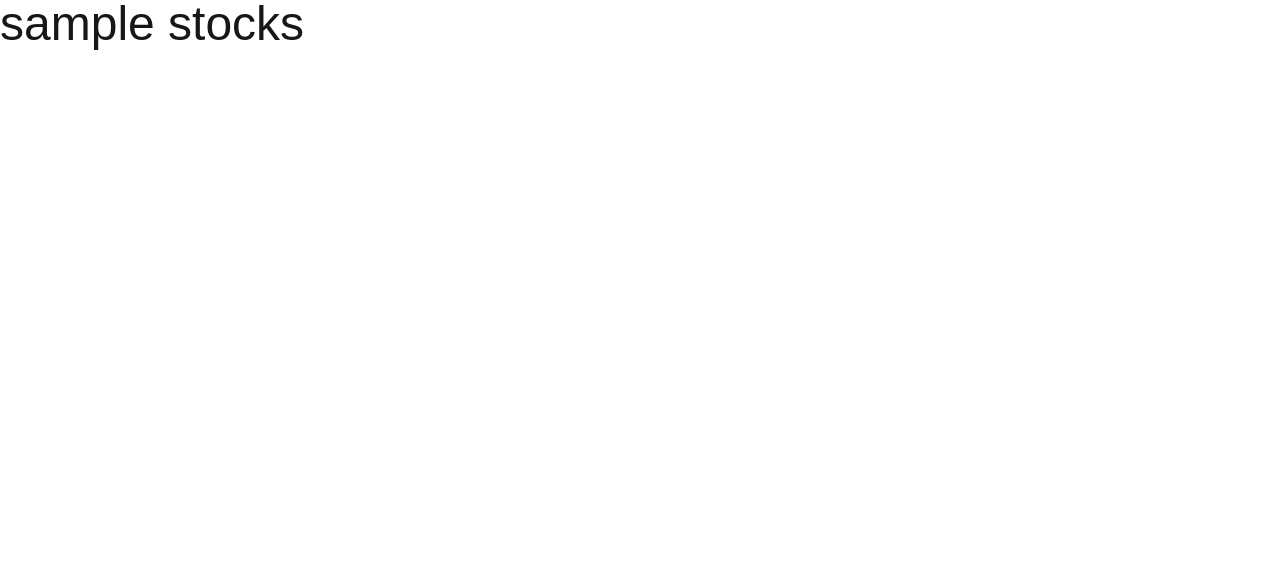
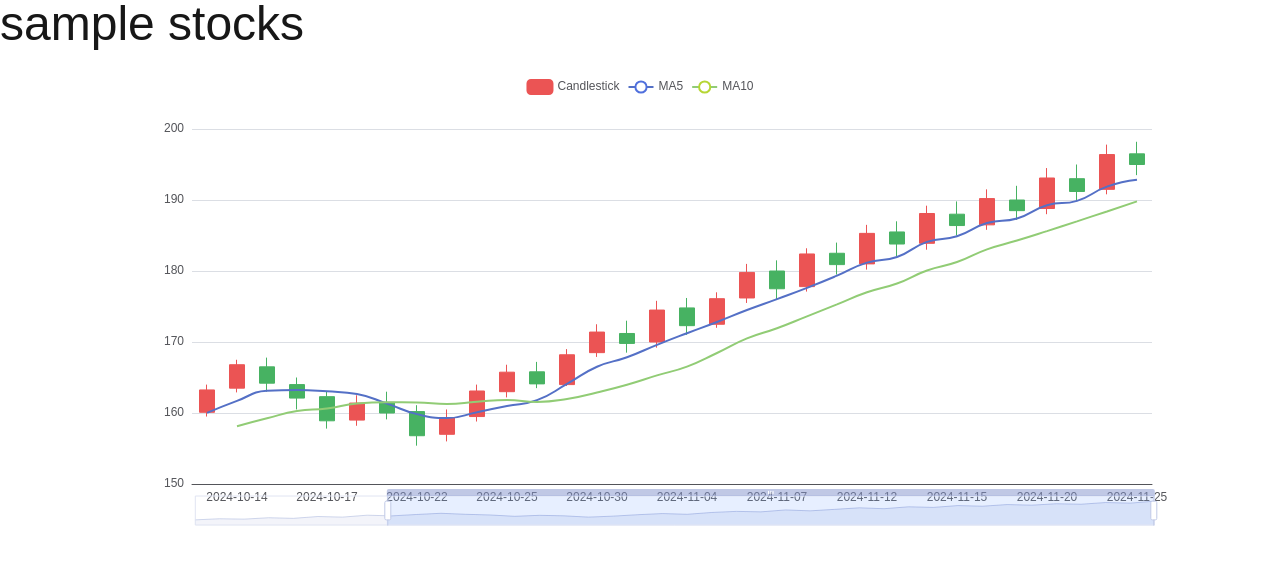
Before and after one commit to oscar374/larp-stocks, a Next.js app in the folder frontend/: page /sampleStocks in a window 1280 px wide. Shown: the top 564 px of the page. Built offline with nearby package versions, Linux system fonts and the light colour scheme.

Commit message:
larp commit
oh larppings

```diff
--- a/frontend/app/page.tsx
+++ b/frontend/app/page.tsx
@@ -1,4 +1,5 @@
 import Image from "next/image";
+
 
 export default function Home() {
     return (
--- a/frontend/app/sampleStocks/page.tsx
+++ b/frontend/app/sampleStocks/page.tsx
@@ -1,10 +1,152 @@
+'use client';
+
+import { EChartsOption } from 'echarts';
+import * as ReactEChartsModule from 'echarts-for-react';
+
+const ReactECharts = (ReactEChartsModule as any).default || ReactEChartsModule;
 
 
-export default function SampleStocks(){
+function calculateMA(dayCount: number, data: number[][]) {
+  const result = [];
+  for (let i = 0, len = data.length; i < len; i++) {
+    if (i < dayCount - 1) {
+      result.push('-');
+      continue;
+    }
+    let sum = 0;
+    for (let j = 0; j < dayCount; j++) {
+      sum += data[i - j][1]; // Index 1 is the 'Close' price
+    }
+    result.push(+(sum / dayCount).toFixed(2));
+  }
+  return result;
+}
 
-    return (
-        <>
-            <h1 className="text-5xl">sample stocks</h1>
-        </>
-    )
+
+const dates = [
+  '2024-10-01', '2024-10-02', '2024-10-03', '2024-10-04', '2024-10-07',
+  '2024-10-08', '2024-10-09', '2024-10-10', '2024-10-11', '2024-10-14',
+  '2024-10-15', '2024-10-16', '2024-10-17', '2024-10-18', '2024-10-21',
+  '2024-10-22', '2024-10-23', '2024-10-24', '2024-10-25', '2024-10-28',
+  '2024-10-29', '2024-10-30', '2024-10-31', '2024-11-01', '2024-11-04',
+  '2024-11-05', '2024-11-06', '2024-11-07', '2024-11-08', '2024-11-11',
+  '2024-11-12', '2024-11-13', '2024-11-14', '2024-11-15', '2024-11-18',
+  '2024-11-19', '2024-11-20', '2024-11-21', '2024-11-22', '2024-11-25'
+];
+
+const stockData = [
+  [150.25, 153.10, 149.80, 154.50],
+  [153.00, 151.80, 150.50, 154.20],
+  [152.10, 155.40, 151.90, 156.00],
+  [155.50, 154.20, 153.00, 157.10],
+  [154.00, 158.30, 153.50, 159.00],
+  [158.50, 157.10, 155.80, 160.20],
+  [157.00, 161.50, 156.40, 162.00],
+  [161.80, 159.90, 158.50, 163.40],
+  [160.10, 163.25, 159.50, 164.00],
+  [163.50, 166.80, 162.90, 167.50],
+  [166.50, 164.20, 163.00, 167.80],
+  [164.00, 162.10, 160.50, 165.00],
+  [162.30, 158.90, 157.80, 163.10],
+  [159.00, 161.40, 158.20, 162.50],
+  [161.50, 160.00, 159.10, 163.00],
+  [160.20, 156.80, 155.40, 161.10],
+  [157.00, 159.30, 156.00, 160.50],
+  [159.50, 163.10, 158.80, 164.00],
+  [163.00, 165.75, 162.20, 166.80],
+  [165.80, 164.10, 163.50, 167.20],
+  [164.00, 168.20, 163.80, 169.00],
+  [168.50, 171.40, 167.90, 172.50],
+  [171.20, 169.80, 168.50, 173.00],
+  [170.00, 174.50, 169.20, 175.80],
+  [174.80, 172.30, 171.00, 176.20],
+  [172.50, 176.10, 172.00, 177.00],
+  [176.20, 179.80, 175.50, 181.00],
+  [180.00, 177.50, 176.00, 181.50],
+  [177.80, 182.40, 177.10, 183.20],
+  [182.50, 180.90, 179.50, 184.00],
+  [181.00, 185.30, 180.20, 186.50],
+  [185.50, 183.80, 182.10, 187.00],
+  [183.90, 188.10, 183.00, 189.20],
+  [188.00, 186.40, 185.00, 189.80],
+  [186.50, 190.20, 185.80, 191.50],
+  [190.00, 188.50, 187.20, 192.00],
+  [188.80, 193.10, 188.00, 194.50],
+  [193.00, 191.20, 189.90, 195.00],
+  [191.50, 196.40, 190.80, 197.80],
+  [196.50, 195.00, 193.50, 198.20]
+];
+
+export default function SampleStocks() {
+  const option: EChartsOption = {
+    legend: {
+      data: ['Candlestick', 'MA5', 'MA10'],
+      top: 10,
+    },
+    tooltip: {
+      trigger: 'axis',
+      axisPointer: {
+        type: 'cross',
+      },
+    },
+    xAxis: {
+      type: 'category',
+      data: dates,
+    },
+    yAxis: {
+      scale: true,
+    },
+    dataZoom: [
+      {
+        type: 'inside',
+        start: 20,
+        end: 100,
+      },
+      {
+        type: 'slider',
+        show: true,
+        top: '85%',
+        start: 20,
+        end: 100,
+      },
+    ],
+    series: [
+      {
+        name: 'Candlestick',
+        type: 'candlestick',
+        data: stockData,
+      },
+      {
+        name: 'MA5',
+        type: 'line',
+        data: calculateMA(5, stockData),
+        smooth: true,
+        showSymbol: false,
+        lineStyle: {
+          width: 2,
+          color: '#5470c6',
+        },
+      },
+      {
+        name: 'MA10',
+        type: 'line',
+        data: calculateMA(10, stockData),
+        smooth: true,
+        showSymbol: false,
+        lineStyle: {
+          width: 2,
+          color: '#91cc75',
+        },
+      },
+    ],
+  };
+
+  return (
+    <div>
+      <h1 className="text-5xl mb-4">sample stocks</h1>
+      <div style={{ width: '100%', height: '500px' }}>
+        <ReactECharts option={option} style={{ width: '100%', height: '100%' }} />
+      </div>
+    </div>
+  );
 }
--- /dev/null
+++ b/package.json
@@ -0,0 +1,6 @@
+{
+  "dependencies": {
+    "echarts": "^6.1.0",
+    "echarts-for-react": "^3.0.6"
+  }
+}
```
Also changed, not shown: 1 other file (tests, documents, lock files or other folders).
